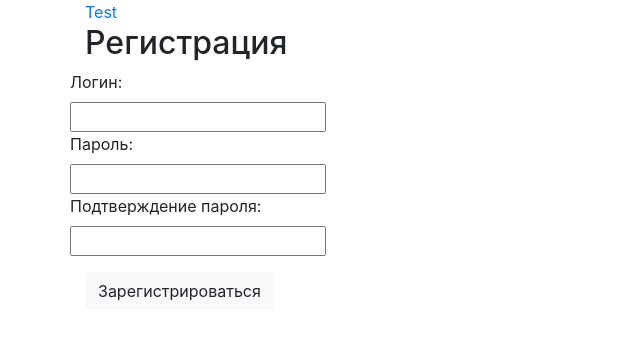
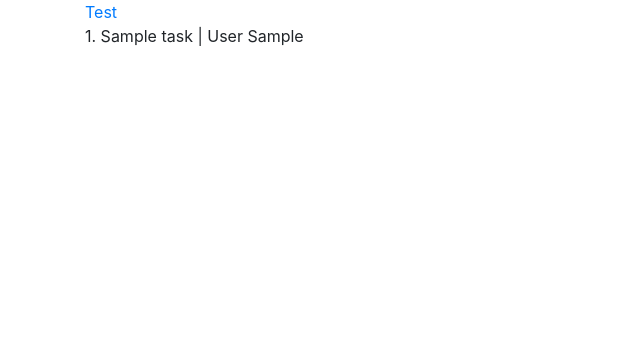
Before and after one commit to artrey/reports-generator, a Django app: page /reports/ in a window 1280 px wide. Shown: the top 340 px of the page, without its empty margins (0-640 px from the left). Run offline with Django 3.2, Linux system fonts and the light colour scheme; a user stored in the database is signed in; tables that the repository leaves empty hold one stand-in row (values such as "Sample post"); some libraries are stand-ins or nearby versions.

Commit message:
Prepared to design

```diff
--- a/report/forms.py
+++ b/report/forms.py
@@ -1,23 +1,13 @@
-from django.contrib.auth.models import User
 from django import forms
+
+from report.models import Report
 
 
 class ReportForm(forms.ModelForm):
-    username = forms.CharField(
-        label='Логин'
-    )
-
-    password1 = forms.CharField(
-        label='Пароль',
-        strip=False,
-        widget=forms.PasswordInput,
-    )
-    password2 = forms.CharField(
-        label='Подтверждение пароля',
-        widget=forms.PasswordInput,
-        strip=False
-    )
+    files = forms.FileField(widget=forms.ClearableFileInput(
+        attrs={'multiple': True}
+    ))
 
     class Meta:
-        model = User
-        fields = ('username',)
+        model = Report
+        fields = 'task', 'solution_text',
--- a/report/models.py
+++ b/report/models.py
@@ -1,3 +1,5 @@
+from collections import OrderedDict
+
 from django.contrib.auth.models import User
 from django.db import models
 
@@ -58,6 +60,14 @@ class Report(models.Model):
     rejected_objects = RejectedReportManager()
     verifying_objects = VerifyingReportManager()
 
+    @staticmethod
+    def statuses() -> OrderedDict:
+        return OrderedDict({
+            'approved': Report.approved_objects,
+            'rejected': Report.rejected_objects,
+            'verifying': Report.verifying_objects,
+        })
+
     class Meta:
         ordering = '-created_at',
 
--- a/report/templates/report/base.html
+++ b/report/templates/report/base.html
@@ -2,58 +2,13 @@
 
 {% block style %}
     <style>
-        h2 {
-            padding-top: 20px;
-        }
-        .alert p {
-            margin: 0;
-        }
-        button[type="submit"] {
-            margin-top: 20px;
-        }
-        form label {
-            margin: 14px 0 0;
-        }
-        form input {
-            border: 1px solid grey;
-            border-radius: 5px;
-            padding: 10px;
-            margin-top: 5px;
-            margin-bottom: 5px;
-        }
     </style>
 {% endblock %}
 
-{% block title %} Вход {% endblock title %}
+{% block content %}
+    <header>
+        <a href="{% url 'logout' %}">Test</a>
+    </header>
 
-{% block content %}
-    <div class="row">
-        <h2 class="col text-center">Войти</h2>
-    </div>
-
-    <div class="row justify-content-center">
-        <div class="col-sm-12 col-md-7 col-lg-5">
-            <form action="{% url 'login' %}" method="post">
-                {% csrf_token %}
-
-                {% if form.non_field_errors %}
-                    <div class="alert alert-danger text-center" role="alert">
-                        {% for error in form.non_field_errors %}
-                            <p>{{ error }}</p>
-                        {% endfor %}
-                    </div>
-                {% endif %}
-
-                {% for field in form %}
-                    <div class="text-center errors">{{ field.errors }}</div>
-                    <div class="text-center">{{ field.label_tag }}</div>
-                    <div class="text-center">{{ field }}</div>
-                {% endfor %}
-
-                <div class="text-center">
-                    <button class="btn btn-success" type="submit">Войти</button>
-                </div>
-            </form>
-        </div>
-    </div>
+    {% block report %}{% endblock %}
 {% endblock content %}
--- /dev/null
+++ b/report/templates/report/reports.html
@@ -0,0 +1,10 @@
+{% extends 'report/base.html' %}
+{% load report_filters %}
+
+{% block title %}Отчеты | {{ status|humanize_status }}{% endblock title %}
+
+{% block report %}
+    {% for r in reports %}
+        <p>{{ r }}</p>
+    {% endfor %}
+{% endblock %}
--- a/report/templates/report/send_report.html
+++ b/report/templates/report/send_report.html
@@ -1,17 +1,16 @@
-{% extends 'base.html' %}
+{% extends 'report/base.html' %}
 
 {% block title %}Отправить отчет{% endblock title %}
 
-{% block content %}
-    <a href="{% url 'logout' %}">Test</a>
-    <h2>Регистрация</h2>
-    <form action="{% url 'send_report' %}" method="post">
+{% block report %}
+    <h2>Отправить отчет</h2>
+    <form action="{% url 'send_report' %}" method="post" enctype="multipart/form-data">
         {% csrf_token %}
         {% for field in form %}
-            <div class="row">{{ field.errors }}</div>
             <div class="row">{{ field.label_tag }}</div>
             <div class="row">{{ field }}</div>
+            <div class="row">{{ field.errors }}</div>
         {% endfor %}
-        <button class="btn btn-light mt-3" type="submit">Зарегистрироваться</button>
+        <button class="btn btn-success mt-3" type="submit">Отправить</button>
     </form>
 {% endblock %}
--- /dev/null
+++ b/report/templatetags/report_filters.py
@@ -0,0 +1,14 @@
+from django import template
+
+register = template.Library()
+
+
+@register.filter
+def humanize_status(raw: str) -> str:
+    if raw == 'approved':
+        return 'Принятые'
+    elif raw == 'rejected':
+        return 'Отклонённые'
+    elif raw == 'verifying':
+        return 'На проверке'
+    return 'Все'
--- a/report/urls.py
+++ b/report/urls.py
@@ -1,10 +1,10 @@
 from django.urls import path
 
-from .views import SendReportView, pdf_report
+from .views import SendReportView, pdf_report_view, reports_view, report_view
 
 urls = [
     path('', SendReportView.as_view(), name='send_report'),
-    path('reports/', SendReportView.as_view(), name='reports'),
-    path('report/<int:rid>/', SendReportView.as_view(), name='report'),
-    path('report/<int:rid>/pdf/', pdf_report, name='pdf_report'),
+    path('reports/', reports_view, name='reports'),
+    path('report/<int:rid>/', report_view, name='report'),
+    path('report/<int:rid>/pdf/', pdf_report_view, name='pdf_report'),
 ]
--- a/report/views.py
+++ b/report/views.py
@@ -1,25 +1,59 @@
 from django.contrib.admin.views.decorators import staff_member_required
 from django.contrib.auth.mixins import LoginRequiredMixin
 from django.http import HttpResponse
-from django.shortcuts import render, redirect, get_object_or_404
+from django.shortcuts import render, get_object_or_404
 from django.urls import reverse, reverse_lazy
 from django.views.generic import FormView
 
 from report.forms import ReportForm
-from report.models import Report
+from report.models import Report, File
 
 
 @staff_member_required
-def pdf_report(request, rid):
+def pdf_report_view(request, rid):
     report = get_object_or_404(Report, pk=rid)
+    for f in report.files.all():
+        print(f)
     # TODO: gen report
     return HttpResponse(str(report))
+
+
+def reports_view(request):
+    status = request.GET.get('status')
+    reports = Report.statuses().get(status, Report.objects).filter(user=request.user)
+    return render(request, 'report/reports.html', context={
+        'status': status,
+        'reports': reports,
+    })
+
+
+def report_view(request, rid: int):
+    report = get_object_or_404(Report, pk=rid)
+    return render(request, 'report/report.html', context={
+        'report': report,
+    })
 
 
 class SendReportView(LoginRequiredMixin, FormView):
     login_url = reverse_lazy('login')
     form_class = ReportForm
     template_name = 'report/send_report.html'
+    report_id = None
 
     def post(self, request, *args, **kwargs):
-        redirect(reverse('report', args=(1,)))
+        form_class = self.get_form_class()
+        form = self.get_form(form_class)
+        files = request.FILES.getlist('files')
+        if form.is_valid():
+            report = form.save(commit=False)
+            report.user = request.user
+            report.save()
+            self.report_id = report.id
+            for f in files:
+                File.objects.create(file=f, report=report)
+            return self.form_valid(form)
+        else:
+            return self.form_invalid(form)
+
+    def get_success_url(self):
+        return reverse('report', args=(self.report_id,))
```
Also changed, not shown: report/admin.py (+4 -12 lines), report/templates/report/report.html (added, +8 -0 lines), report/templates/report/report_admin_form.html (+7 -5 lines), report/templatetags/__init__.py (added).
